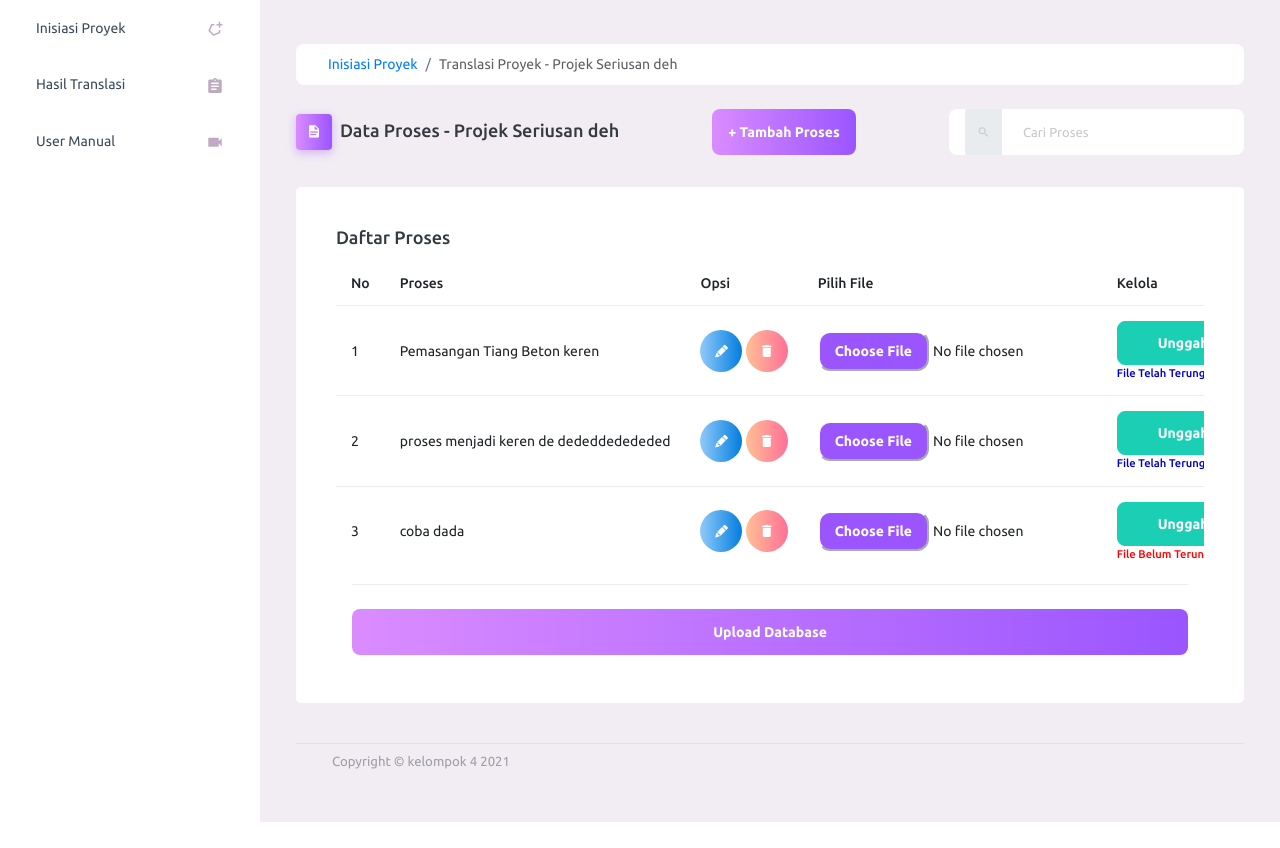
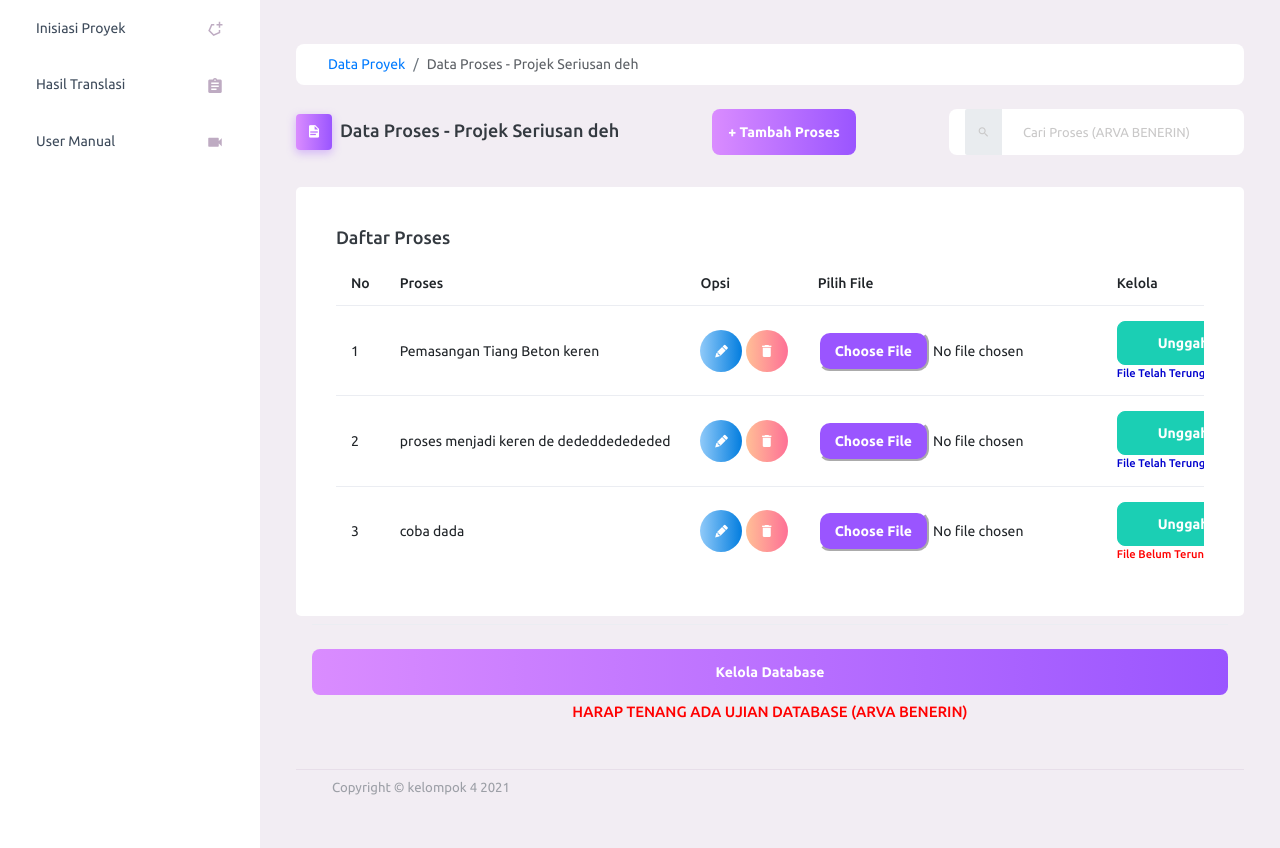
Before and after one commit to AgileRE-2021/CDG, a Django app: page /translasi/21 in a window 1280 px wide. Shown: the part 70-918 px from the top of the page. Before the commit the page ends 892 px from the top, so only its background shows below. Run offline with Django 3.2, Linux system fonts and the light colour scheme; data comes from the database, SQL or seed files in the repository; some libraries are stand-ins or nearby versions.

Commit message:
Finalization commit for functional system

```diff
--- a/projekppl/urls.py
+++ b/projekppl/urls.py
@@ -23,9 +23,6 @@ urlpatterns = [
     path('admin/', admin.site.urls),
     path('', views.splash, name='splash' ),
     path('home', views.home, name='home' ),
-    path('hasil', views.hasil, name='hasil'),
-
-
 
 # ==== crud ====
 #add proyek
@@ -44,6 +41,7 @@ urlpatterns = [
 
 #hasildonlot
     path('hasil/<int:id>', views.hasil, name='hasil'),
+    path('hasil', views.hasilall, name='hasilall'),
 
 #donlot
     path('download/<int:id>', views.download, name='download'),
--- a/projekppl/views.py
+++ b/projekppl/views.py
@@ -151,11 +151,14 @@ def upload_database(request, id):
                     relasi2.save()
                     iterasi = iterasi+1
 
-    return render(request,'database.html', {'proyek' : proyek})
+    database = Database.objects.get(proyek_id=id)
+    namafiledb= database.nama_database
+    return render(request,'database.html', {'proyek' : proyek , 'database': namafiledb})
 
 def upload_bpmn(request, id):
     proses = Proses.objects.get(id=id)
-    proses2 = Proses.objects.filter(proyek_id=proses.proyek_id)
+    proyek = Proyek.objects.get(id=proses.proyek_id)
+
     if request.method == 'POST':
         if proses.bpmn_id is None:
             file_bpmn = request.FILES['bpmn']
@@ -290,8 +293,14 @@ def upload_bpmn(request, id):
                 data.save()
                 #path = settings.MEDIA_ROOT
                 #os.remove(os.path.join(path, file_bpmn.replace('/', '\\')))
+    proses2 = Proses.objects.filter(proyek_id=proses.proyek_id)
+    status = None
 
-    return render(request,'translasi.html',{'posts':proses2 , 'idproyek' : proses.proyek_id})
+    for nilai in proses2:
+        if nilai.bpmn_id is None:
+            status = "belumbisauploaddatabase"
+
+    return render(request,'translasi.html',{'posts':proses2 , 'idproyek' : proses.proyek_id , 'proyek':proyek, 'status':status})
 
 def destroy_proyek(request, id):
     proyek = Proyek.objects.get(id=id)
@@ -302,12 +311,25 @@ def destroy_proyek(request, id):
 def translasi(request, id):
     proses = Proses.objects.filter(proyek_id=id)
     proyek = Proyek.objects.get(id=id)
-    return render(request,'translasi.html',{'posts':proses , 'idproyek' : id , 'proyek':proyek})
+    status = None
+
+    panjang = len(proses)
+
+    if panjang==0:
+        status="belumbisauploaddatabase"
+
+    for nilai in proses:
+        if nilai.bpmn_id == None:
+            status = "belumbisauploaddatabase"
+
+    print("INI STATUSNYA", status)
+    return render(request,'translasi.html',{'posts':proses , 'idproyek' : id , 'proyek':proyek , 'status':status})
 
 def tambah_proses(request, id):
     proses = Proses.objects.filter(proyek_id=id)
     proyek = Proyek.objects.get(id=id)
     form = ProsesForm()
+
     if request.method == 'POST':
         proyekID = Proyek.objects.get(id=id)
         form = ProsesForm(request.POST)
@@ -317,7 +339,15 @@ def tambah_proses(request, id):
             formulir = form.save(commit=False)
             formulir.proyek = proyekID
             formulir.save()
-            return render(request,'translasi.html',{'posts':proses , 'idproyek' : id , 'proyek':proyek})
+            proses = Proses.objects.filter(proyek_id=id)
+            proyek = Proyek.objects.get(id=id)
+            status = None
+            for nilai in proses:
+                if nilai.bpmn_id is None:
+                    status = "belumbisauploaddatabase"
+                else:
+                    status = None
+            return render(request,'translasi.html',{'posts':proses , 'idproyek' : id , 'proyek':proyek , 'status':status})
         else:
             print("FORM GA VALID")
     context = {'form': form}
@@ -327,29 +357,65 @@ def ganti_proses(request, id):
     proses = Proses.objects.get(id=id)
     proyek = Proyek.objects.get(id=proses.proyek_id)
     proses2 = Proses.objects.filter(proyek_id=proses.proyek_id)
+
+    status = None
+
+    for nilai in proses2:
+        if nilai.bpmn_id is None:
+            status = "belumbisauploaddatabase"
+        else:
+            status = None
+
     form = ProsesForm(request.POST, instance = proses)
     if form.is_valid():
         form.save()
-        return render(request,'translasi.html',{'posts':proses2 , 'idproyek' : proses.proyek_id , 'proyek':proyek})
+        proses2 = Proses.objects.filter(proyek_id=proses.proyek_id)
+        print("ISI DARI PROSES", proses2)
+        return render(request,'translasi.html',{'posts':proses2 , 'idproyek' : proses.proyek_id , 'proyek':proyek, 'status':status})
     return redirect('/home')
 
 def destroy_proses(request, id):
 
     proses = Proses.objects.get(id=id)
-    proses2 = Proses.objects.filter(proyek_id=proses.proyek_id)
     proyek = Proyek.objects.get(id=proses.proyek_id)
     proses.delete()
-    return render(request,'translasi.html',{'posts':proses2 , 'idproyek' : proses.proyek_id, 'proyek':proyek})
+
+    status = None
+    proses2 = Proses.objects.filter(proyek_id=proses.proyek_id)
+
+    panjang = len(proses2)
+
+    if panjang==0:
+        status="belumbisauploaddatabase"
+
+    print("NILAI STATUS", status)
+
+    for nilai in proses2:
+        if nilai.bpmn_id is None:
+            status = "belumbisauploaddatabase"
+
+    return render(request,'translasi.html',{'posts':proses2 , 'idproyek' : proses.proyek_id, 'proyek':proyek , 'status':status})
 
 def hasil(request, id):
     proyek = Proyek.objects.get(id=id)
+    return render(request,'hasil.html', {'proyek' : proyek})
+
+def hasilall(request):
+    proyek = Proyek.objects.filter(database_id__isnull=False)
+
     return render(request,'hasil.html', {'proyek' : proyek})
 
 #DATABASE
 
 def database(request, id):
     proyek = Proyek.objects.get(id=id)
-    return render(request,'database.html', {'proyek' : proyek})
+    namafiledb= ""
+
+    if proyek.database_id:
+        database = Database.objects.get(proyek_id=id)
+        namafiledb= database.nama_database
+
+    return render(request,'database.html', {'proyek' : proyek , 'database': namafiledb})
 
 #DOWNLOAD
 
--- a/templates/index.html
+++ b/templates/index.html
@@ -124,7 +124,7 @@
             </li>
 
             <li class="nav-item">
-              <a class="nav-link" href="/manual">
+              <a class="nav-link">
                 <span class="menu-title">User Manual</span>
                 <i class="mdi mdi-video menu-icon"></i>
               </a>
@@ -138,7 +138,7 @@
           <div class="content-wrapper">
           <ul class="breadcrumb" aria-label="breadcrumb">
             <ol class="breadcrumb my-2">
-                <li class="breadcrumb-item active">Inisiasi Proyek</li>
+                <li class="breadcrumb-item active">Data Proyek</li>
 
             </ol>
           </ul>
@@ -173,7 +173,7 @@
                         <div class="input-group-prepend bg-transparent">
                           <i class="input-group-text border-0 mdi mdi-magnify"></i>
                         </div>
-                        <input type="text" class="form-control bg-transparent border-0" placeholder="Cari Proyek">
+                        <input type="text" class="form-control bg-transparent border-0" placeholder="Cari Proyek (ARVA DATABASE)">
                       </div>
                     </form>
                   </div>
--- a/templates/translasi.html
+++ b/templates/translasi.html
@@ -131,7 +131,7 @@
             </li>
 
             <li class="nav-item">
-              <a class="nav-link" href="/manual">
+              <a class="nav-link">
                 <span class="menu-title">User Manual</span>
                 <i class="mdi mdi-video menu-icon"></i>
               </a>
@@ -145,8 +145,8 @@
 
           <ul class="breadcrumb" aria-label="breadcrumb">
             <ol class="breadcrumb my-2">
-                <li class="breadcrumb-item"><a href="/home">Inisiasi Proyek</a></li>
-                <li class="breadcrumb-item active">Translasi Proyek - {{ proyek.nama_proyek }}</li>
+                <li class="breadcrumb-item"><a href="/home">Data Proyek</a></li>
+                <li class="breadcrumb-item active">Data Proses - {{ proyek.nama_proyek }}</li>
 
             </ol>
           </ul>
@@ -186,7 +186,7 @@
                         <div class="input-group-prepend bg-transparent">
                           <i class="input-group-text border-0 mdi mdi-magnify"></i>
                         </div>
-                        <input type="text" class="form-control bg-transparent border-0" placeholder="Cari Proses">
+                        <input type="text" class="form-control bg-transparent border-0" placeholder="Cari Proses (ARVA BENERIN)">
                       </div>
                     </form>
                   </div>
@@ -232,7 +232,7 @@
                             <td>
                               <form method="post" enctype="multipart/form-data" action="/upload_bpmn/{{proses.id}}" name="upload_bpmn">
                                 {% csrf_token %}
-                                <input type="file" class="bpmn" name="bpmn"  id="id_bpmn actual-btn" Required>
+                                <input type="file" name="bpmn"  id="id_bpmn actual-btn" Required>
                                 {% comment %} <div class="progress">
                                   <div class="progress-bar bg-gradient-success" role="progressbar" style="width: 25%" aria-valuenow="25" aria-valuemin="0" aria-valuemax="100"></div>
                                 </div> {% endcomment %}
@@ -245,7 +245,6 @@
                               </form>
                             <br>
                             {% if proses.bpmn_id %}
-
                                 <h7 style="color:#0000CD";> File Telah Terunggah! </h7>
                                 {% else %}
                                 <h7 style="color:#FF0000";> File Belum Terunggah! </h7>
@@ -288,14 +287,25 @@
 
                         </tbody>
                       </table>
-                      <span class="nav-link ">
-                        <div class="border-bottom">
-                        </div>
-                        <a href="/database/{{idproyek}}" class="btn btn-block btn-lg btn-gradient-primary mt-4"> Upload Database</a>
-                      </span>
                     </div>
                   </div>
                 </div>
+                {% if status == None %}
+                <span class="nav-link ">
+                  <div class="border-bottom">
+                  </div>
+                  <a href="/database/{{idproyek}}" class="btn btn-block btn-lg btn-gradient-primary mt-4"> Kelola Database</a>
+                </span>
+                {% else %}
+                <span class="nav-link ">
+                  <div class="border-bottom">
+                  </div>
+                  <a class="btn btn-block btn-lg btn-gradient-primary mt-4"> Kelola Database</a>
+                </span>
+                <center>
+                    <h6 style="text-align: center; color: red;"> HARAP TENANG ADA UJIAN DATABASE (ARVA BENERIN) </h6>
+                </center>
+                {% endif %}
               </div>
             </div>
 
```
Also changed, not shown: templates/database.html (+15 -9 lines), templates/hasil.html (+13 -17 lines).
